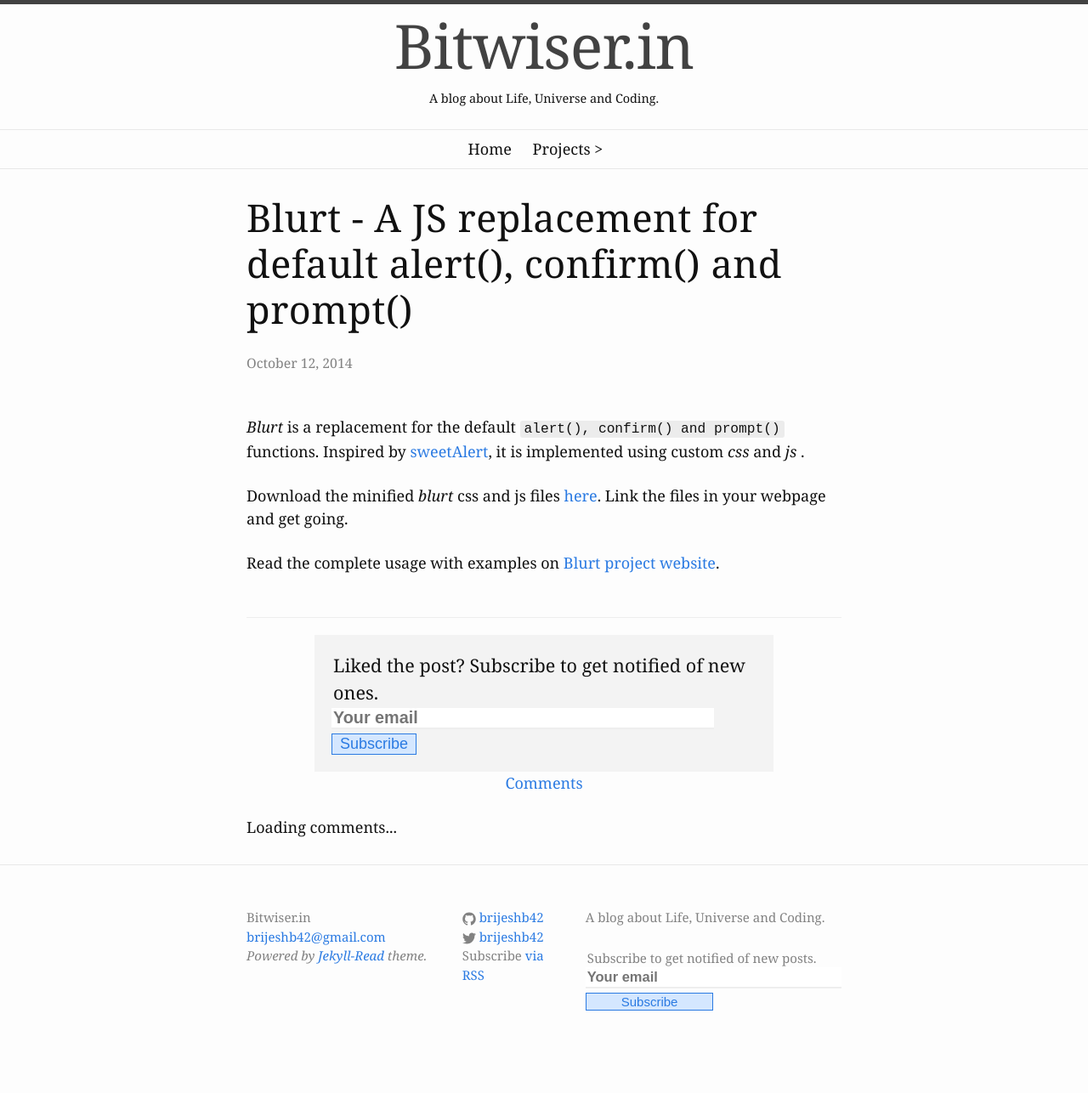
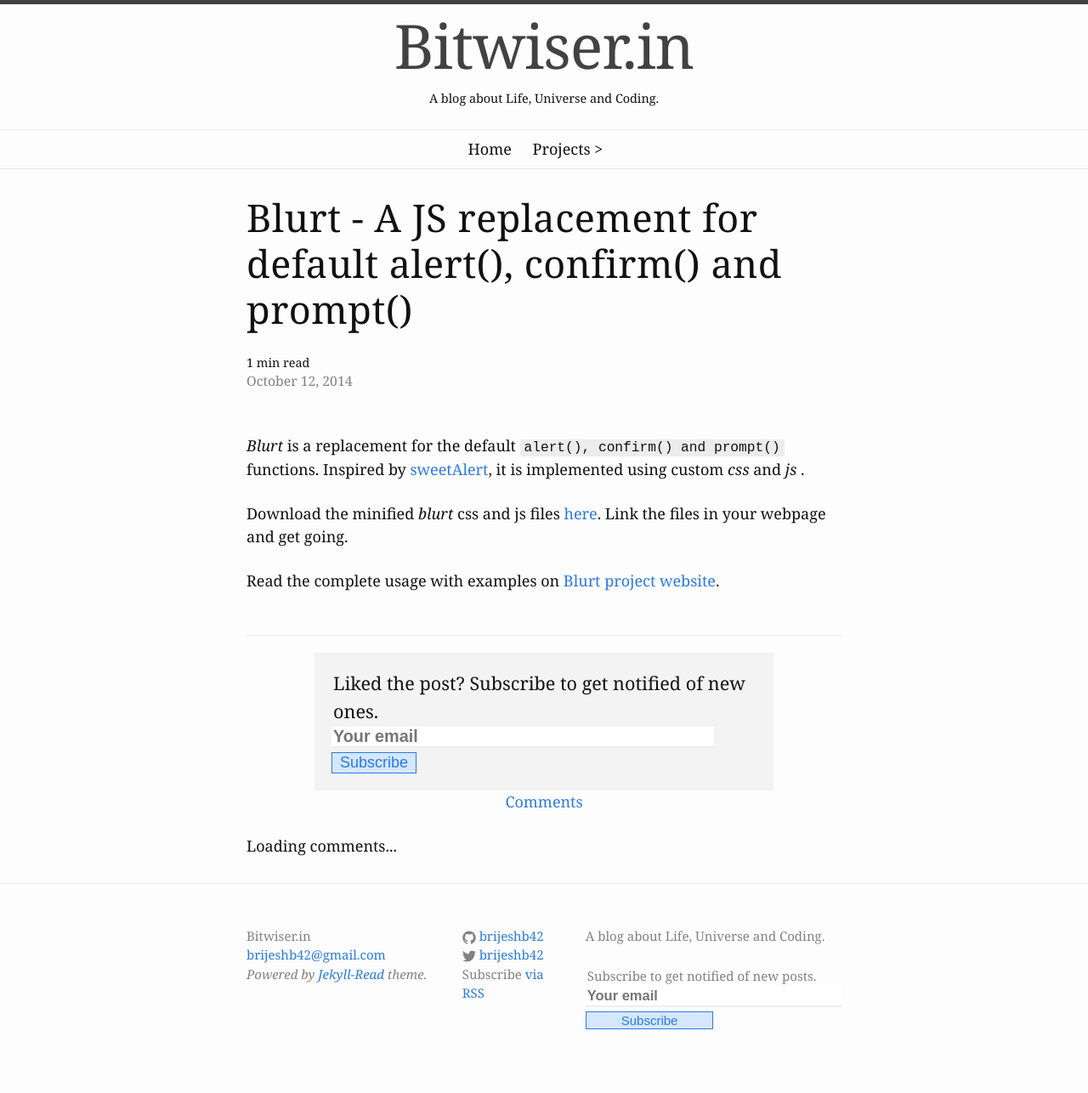
Before and after one commit to brijeshb42/brijeshb42.github.io, a Jekyll site: the page built from _posts/2014-10-12-blurt-a-replacment-for-alert-confirm-and-prompt.md, in a window 1280 px wide. Shown: the whole page at 85% size. Built offline with Jekyll 4.4.1, drawn with Linux system fonts in a browser that asks for light colours; some web fonts are replaced; comment, search, counter and statistics services are not loaded; before the commit the page ends 1265 px from its top, so only the background shows below that.

Commit message:
Added read time

```diff
--- /dev/null
+++ b/_includes/read_time.html
@@ -0,0 +1,3 @@
+<p class="reading-time" title="Estimated read time">{% assign words = content | number_of_words %}
+  {% if words < 360 %}1 min{% else %}{{ words | divided_by:180 }} mins{% endif %} read
+</p>
--- a/_layouts/post.html
+++ b/_layouts/post.html
@@ -5,6 +5,7 @@
 
   <header class="post-header">
     <h1 class="post-title" itemprop="name headline">{{ page.title }}</h1>
+    {% include read_time.html %}
     {% if page.cover and page.cover != "" %}
     <figure itemprop="image" itemscope itemtype="http://schema.org/ImageObject">
       <img itemprop="url" src="{{ page.cover }}" alt="{{ page.title }}" />
--- a/_sass/_layout.scss
+++ b/_sass/_layout.scss
@@ -387,6 +387,11 @@
     }
 }
 
+.reading-time {
+    font-size: 0.8em;
+    margin: 0;
+}
+
 .post-title {
     font-size: 2.5em;
     letter-spacing: 0.5px;
```
